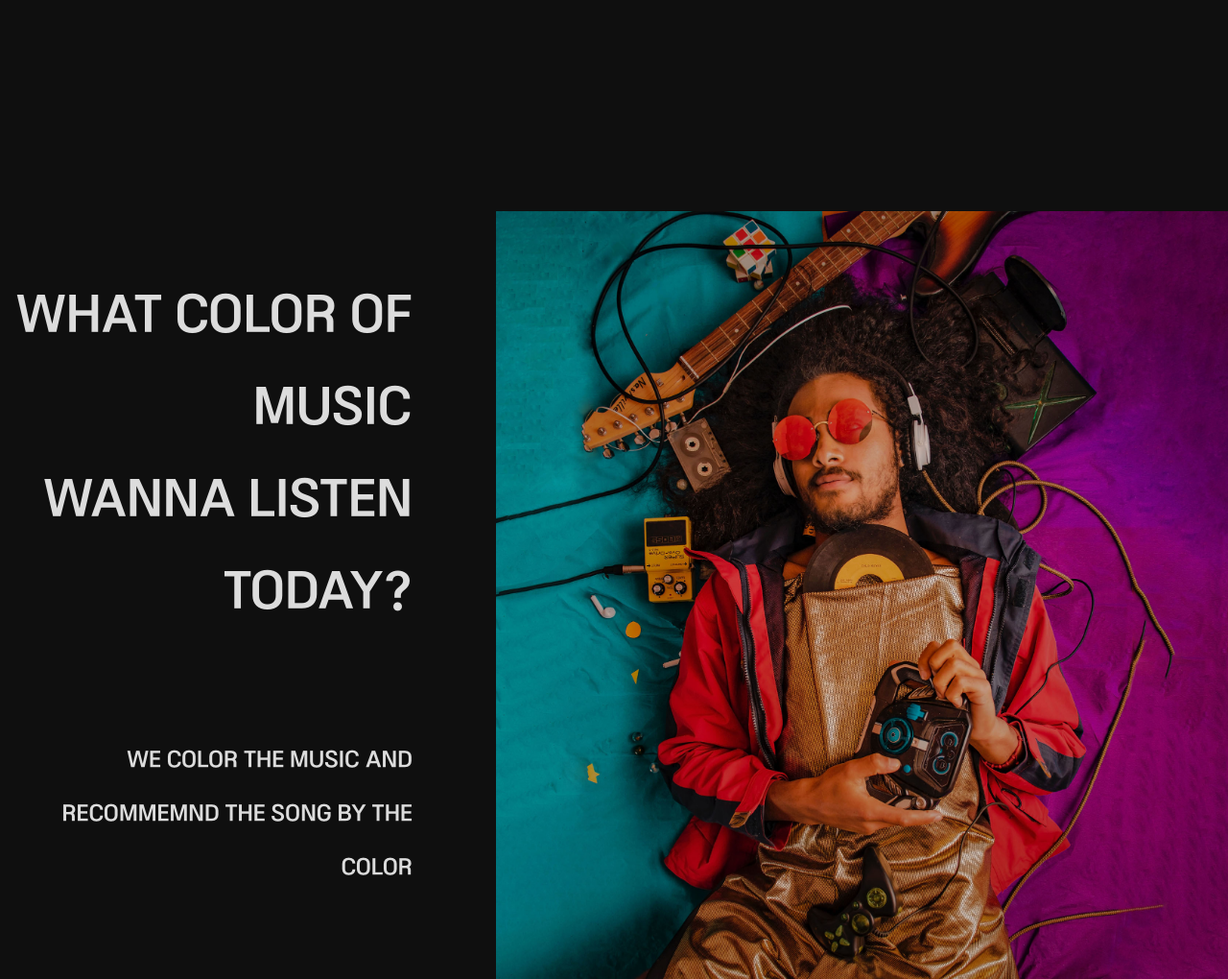
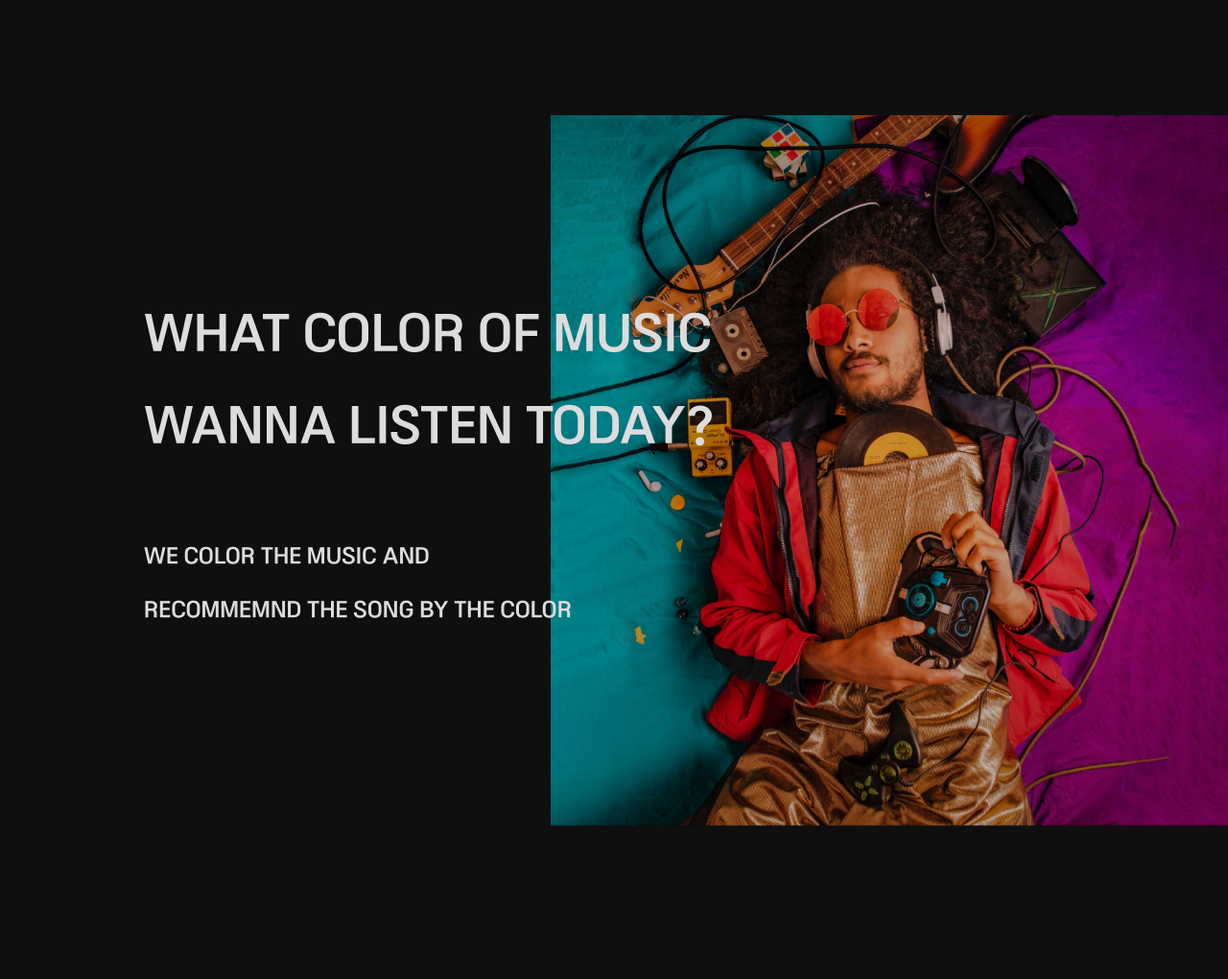
Before and after one commit to jinbokk/THE_JINBOK_TIMES, a plain HTML site: page 13_p4_musicor/index.html in a window 1280 px wide. Shown: the part 840-1860 px from the top of the page at 96% size. Drawn offline with nearby package versions, Linux system fonts and the light colour scheme.

Commit message:
CSS modified

```diff
--- a/13_p4_musicor/index.html
+++ b/13_p4_musicor/index.html
@@ -81,8 +81,8 @@
 
 <section id="intro_section">
   <div class="introContainer">
-    <img src="/images/Pexels/pexcels_colorful.jpg" />
-    <div class="textContainer js-scroll slide-right">
+    <img src="/images/Pexels/pexcels_colorful.jpg" class="js-scroll slide-right" />
+    <div class="textContainer js-scroll slide-left">
       <h1>WHAT COLOR OF MUSIC<br>WANNA LISTEN TODAY?</h1>
       <p>WE COLOR THE MUSIC AND<br>RECOMMEMND THE SONG BY THE COLOR</p>
     </div>
@@ -145,8 +145,6 @@
     </div>
   </div>
 </section>
-
-<!-- <div class="blank"></div> -->
 
 <footer class="footer_section">
   <div class="footer_container">
--- a/13_p4_musicor/main.js
+++ b/13_p4_musicor/main.js
@@ -59,7 +59,7 @@ const navOffsetTop = document.querySelector("nav").offsetHeight;
 
 const firstTop = pages[0].offsetTop-navOffsetTop;
 const secondTop = pages[1].offsetTop-navOffsetTop;
-const thirdTop = pages[2].offsetTop;
+const thirdTop = pages[2].offsetTop-navOffsetTop;
 console.log(thirdTop)
 
 page_pointer[0].addEventListener("click", () => {
--- a/13_p4_musicor/mobile.css
+++ b/13_p4_musicor/mobile.css
@@ -18,7 +18,7 @@
 
 
   .blank {
-    height: 100px;
+    height: 60px;
   }
 
   /* -------------sidebar------------- */
@@ -77,7 +77,6 @@
 
   .textContainer {
     position: absolute;
-    top: 150px;
     left: 40px;
     width: 90vw;
     text-align: left;
--- a/13_p4_musicor/style.css
+++ b/13_p4_musicor/style.css
@@ -47,12 +47,13 @@ nav span {
 }
 
 .blank {
-  height: 200px;
+  height: 100px;
 }
 
 /* -------------pagePointer------------- */
 
 .pagePointer_container {
+  z-index:5;
   position: fixed;
   bottom: 0;
   width: 100vw;
@@ -319,11 +320,13 @@ nav span {
 #intro_section {
   position: relative;
   height: 100vh;
+  padding-bottom: 60px;
   /* border-bottom: 1px solid rgba(255, 255, 255, 0.3); */
 }
 
 .introContainer img {
   height: 100vh;
+  padding-bottom: 60px;
   object-fit: cover;
   position: absolute;
   right: 0;
@@ -331,18 +334,22 @@ nav span {
 
 .textContainer {
   position: absolute;
-  right: 850px;
-  top: 60px;
-  text-align: right;
-  height: 80%;
+  width: 80%;
+  left: 150px;
+  text-align: left;
+  height: 100%;
   overflow: hidden;
+  display:flex;
+  flex-direction: column;
+  justify-content: center;
+  padding-bottom: 60px;
 }
 
 .textContainer h1 {
   font-size: 50px;
   color: rgb(220, 220, 220);
-  margin-bottom: 100px;
   line-height: 12vh;
+  margin-bottom: 60px;
 }
 
 .textContainer p {
@@ -359,6 +366,7 @@ nav span {
   align-items: center;
   height: 100vh;
   overflow: scroll;
+  padding-bottom: 100px;
 }
 
 .colorContainer {
@@ -643,6 +651,7 @@ nav span {
 
 .footer_section {
   border-top: 1px solid rgb(255, 255, 255, 0.3);
+  margin-top: 30px;
   height: 350px;
 }
 
```
